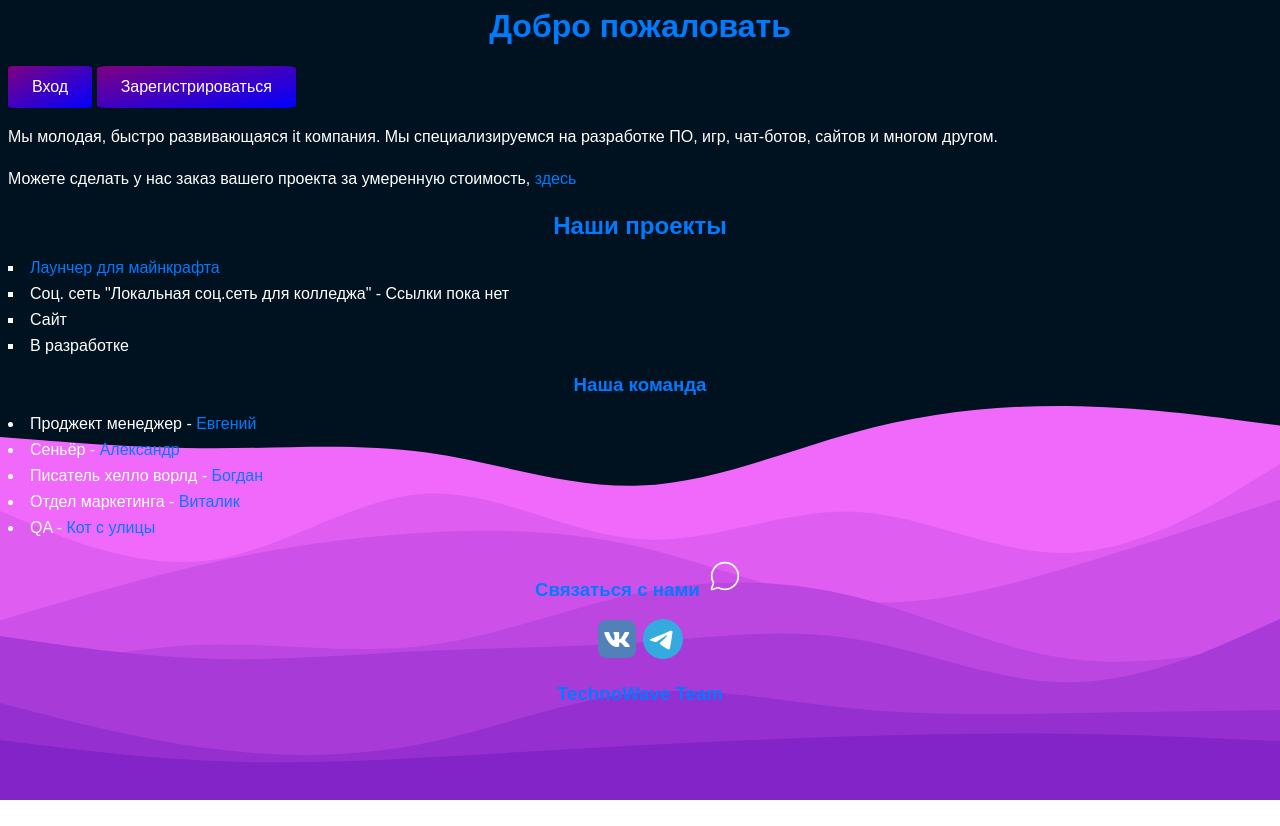
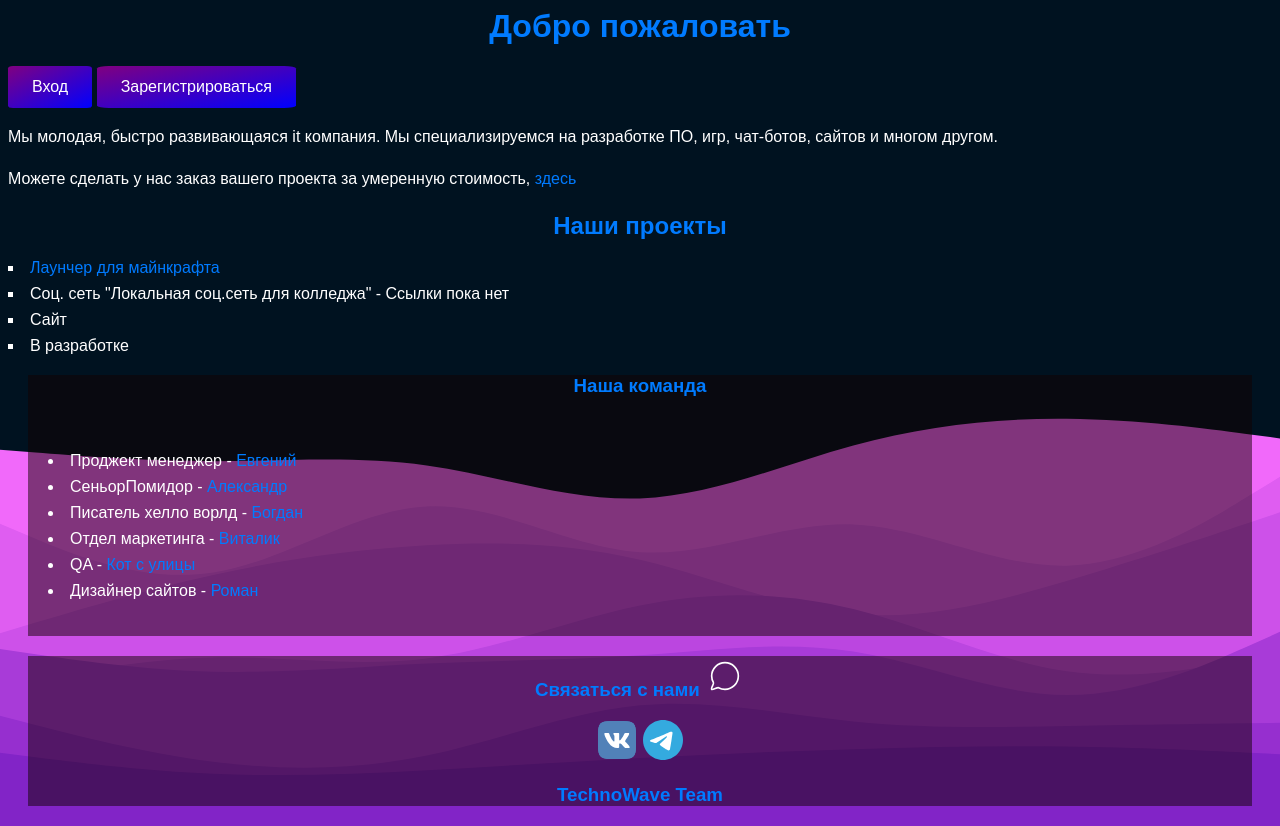
Before and after one commit to ratPunk/TechnoWaveWebSite, a plain HTML site: page index.html in a window 1280 px wide. Before the commit the page ends 800 px from the top, so only its background shows below. Drawn offline with Linux system fonts and the light colour scheme.

Commit message:
Работали с Женей над сайтом на паре 1.02

```diff
--- a/css/Team.css
+++ b/css/Team.css
@@ -11,9 +11,19 @@ body {
   background-position: center;
 }
 
+h1{
+  color: purple;
+  text-align: center;
+}
+
 h2, h3 {
   text-align: center;
   color: #007BFF;
+}
+
+h6{
+  text-align: center;
+  color: rgb(49, 2, 49);
 }
 
 p {
@@ -49,6 +59,7 @@ a:hover {
   height: 100%;
   background-color: rgba(19, 1, 1, 0.5);
   transition: background-color 0.3s ease-in-out, transform 0.3s ease-in-out;
+  border-radius: 4%;
   z-index: -1;
 }
 p {
--- a/css/index.css
+++ b/css/index.css
@@ -58,3 +58,21 @@ img {
     height: auto;
     object-fit: contain;
 }
+
+.text-container {
+    position: relative;
+    margin: 20px;
+}
+
+.transparent-rectangle {
+    position: absolute;
+    width: 100%;
+    height: 100%;
+    background-color: rgba(19, 1, 1, 0.5);
+    transition: background-color 0.3s ease-in-out, transform 0.3s ease-in-out;
+    z-index: -1;
+}
+
+.ul-container {
+    padding: 20px;
+}
--- a/index.html
+++ b/index.html
@@ -1,13 +1,18 @@
 <html lang="en">
+<head>
+    <meta charset="utf-8">
     <title>TechnoWaveTeam</title>
-<head>
-    <meta charset="utf-8" >
+    <link rel="icon" type="image/x-icon" href="img/telegram.svg">
     <link rel="stylesheet" type="text/css" href="css/index.css">
     <h1>Добро пожаловать</h1>
-    <p><a href="login.html"><span></span><input type="button" name="login" value="Вход"></a> <a href="singin.html"><span></span><input type="button" name="singin" value="Зарегистрироваться"></a></p>
+    <p>
+        <a href="login.html"><span></span><input type="button" name="login" value="Вход"></a>
+        <a href="singin.html"><span></span><input type="button" name="singin" value="Зарегистрироваться"></a>
+    </p>
 </head>
 <body>
-<p>Мы молодая, быстро развивающаяся it компания. Мы специализируемся на разработке ПО, игр, чат-ботов, сайтов и многом другом.</p>
+    <p>Мы молодая, быстро развивающаяся it компания. Мы специализируемся на разработке ПО, игр, чат-ботов, сайтов и
+        многом другом.</p>
     <p>Можете сделать у нас заказ вашего проекта за умеренную стоимость, <a href="#Down">здесь</a></p>
     <h2>Наши проекты</h2>
     <ul type="square">
@@ -16,17 +21,28 @@
         <li>Сайт</li>
         <li>В разработке</li>
     </ul>
+    <div class="text-container">
+        <div class="transparent-rectangle"></div>
         <h3>Наша команда</h3>
+        <div class="ul-container">
             <ul type="curcle">
                 <li>Проджект менеджер - <a href="Team.html#Evgeniy" target="_blank">Евгений</a></li>
-    <li>Сеньёр - <a href="Team.html#Alexandr" target="_blank">Александр</a></li>
+                <li>СеньорПомидор - <a href="Team.html#Alexandr" target="_blank">Александр</a></li>
                 <li>Писатель хелло ворлд - <a href="Team.html#Bogdan" target="_blank">Богдан</a></li>
                 <li>Отдел маркетинга - <a href="Team.html#Vitalik" target="_blank">Виталик</a></li>
                 <li>QA - <a href="Team.html#Cat" target="_blank">Кот с улицы</a></li>
+                <li>Дизайнер сайтов - <a href="Team.html#Roma" target="_blank">Роман</a></li>
             </ul>
+        </div>
+    </div>
+    <div class="text-container">
+        <div class="transparent-rectangle"></div>
         <h3>Связаться с нами <img src="img/callToUs.svg"></h3>
-<h3><a href="https://vk.com/technowaveteam" title="Нажми на меня"><img src="img/vk.svg"></a> <a href="https://t.me/" title="Нажми на меня"><img src="img/telegram.svg"></a></h3>
+        <h3><a href="https://vk.com/technowaveteam" title="Нажми на меня"><img src="img/vk.svg"></a> <a
+                href="https://t.me/TechnoWaveOpenSourse" title="Нажми на меня"><img src="img/telegram.svg"></a></h3>
         <h3>TechnoWave Team</h3>
+    </div>
     <a name="Down"></a>
 </body>
+
 </html>
```
Also changed, not shown: Team.html (+25 -8 lines). Lines whose indentation alone changed are shown as unchanged.
